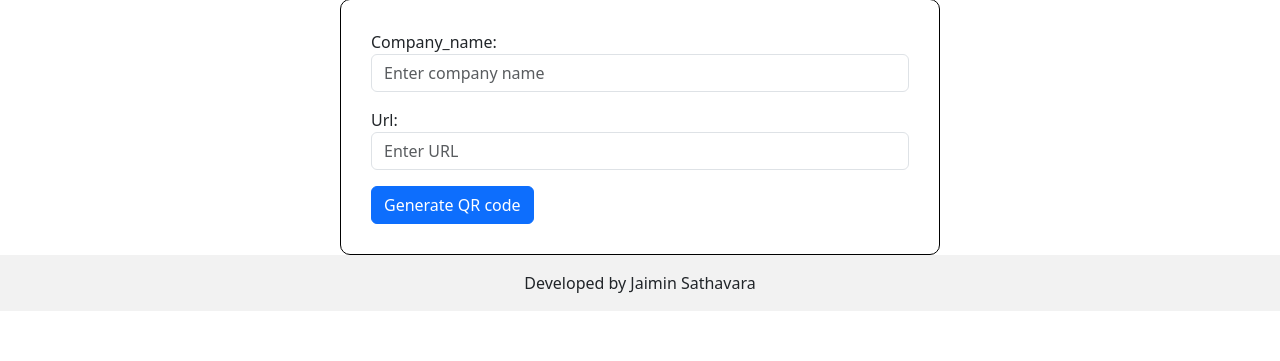
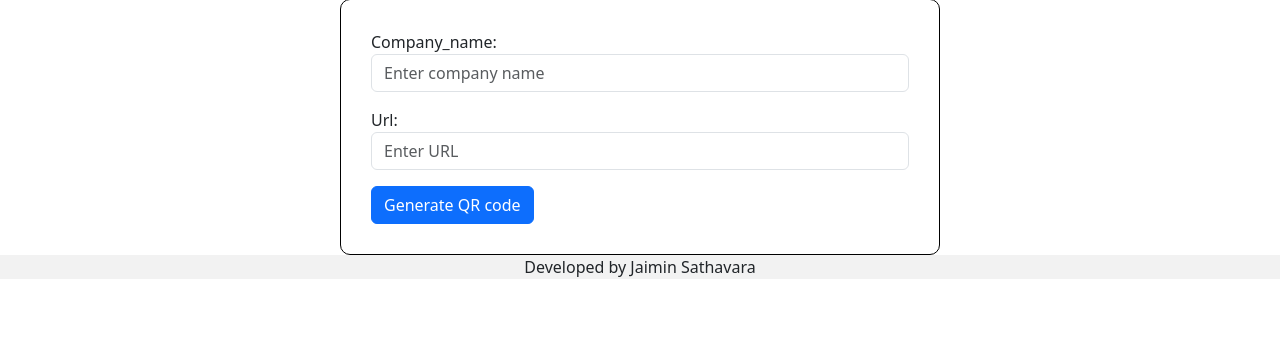
Before and after one commit to jaiminsathavara28-ops/QRGenerator, a Django app: page / in a window 1280 px wide. Shown: the part 105-466 px from the top of the page. Run offline with Django 5.2, Linux system fonts and the light colour scheme.

Commit message:
Update gen_qr.html

```diff
--- a/templates/gen_qr.html
+++ b/templates/gen_qr.html
@@ -28,7 +28,7 @@
 </body>
 <footer>
     <div>
-         <div class="text-center p-3" style="background-color: rgba(0, 0, 0, 0.05);">
+         <div class="text-center p-0.25rem" style="background-color: rgba(0, 0, 0, 0.05);">
     Developed by Jaimin Sathavara
     <a class="text-reset fw-bold" href=""></a>
   </div>
```
